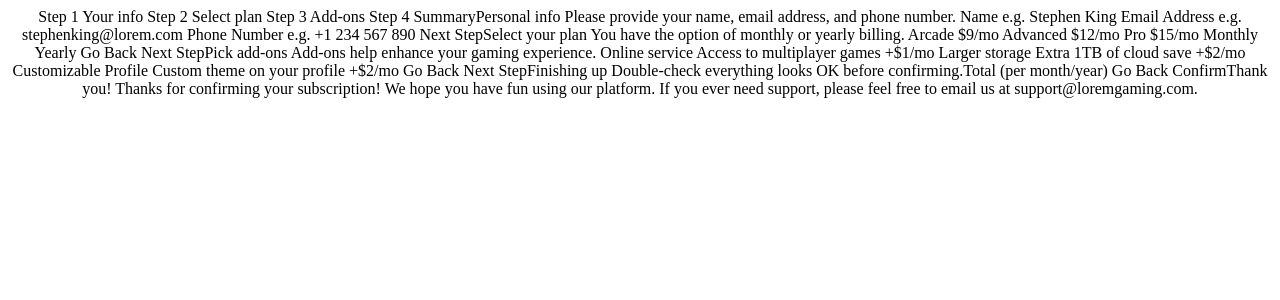
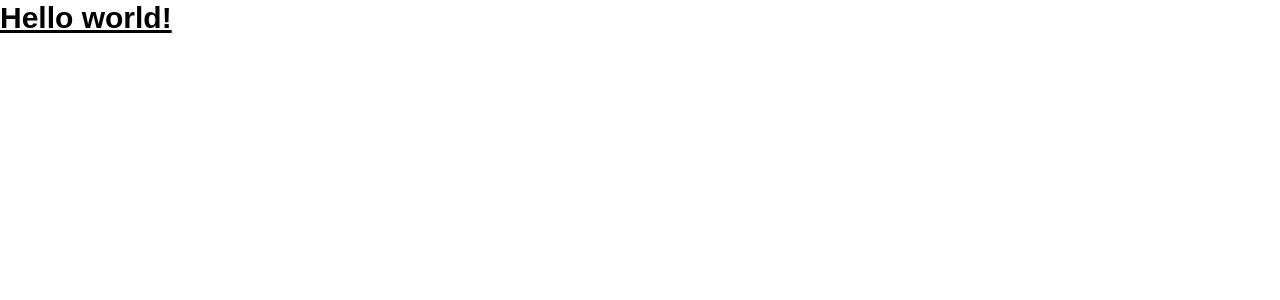
Before and after one commit to CruzFM/multi-step-menu, a React (Create React App) app: page / in a window 1280 px wide. Shown: the top 300 px of the page. Built offline with nearby package versions, Linux system fonts and the light colour scheme.

Commit message:
tailwind installed.

```diff
--- a/package.json
+++ b/package.json
@@ -34,5 +34,10 @@
       "last 1 firefox version",
       "last 1 safari version"
     ]
+  },
+  "devDependencies": {
+    "autoprefixer": "^10.4.13",
+    "postcss": "^8.4.19",
+    "tailwindcss": "^3.2.4"
   }
 }
--- /dev/null
+++ b/postcss.config.js
@@ -0,0 +1,6 @@
+module.exports = {
+  plugins: {
+    tailwindcss: {},
+    autoprefixer: {},
+  },
+}
--- a/src/App.css
+++ b/src/App.css
@@ -1,38 +1,74 @@
-.App {
-  text-align: center;
+/*-------------------*/
+/*       RESET       */
+/*-------------------*/
+
+/*Set up the body*/
+body {
+  margin: 0;
+  font-family: 'Montserrat', sans-serif;
+  -webkit-font-smoothing: antialiased;
+  -moz-osx-font-smoothing: grayscale;
+  width: 100%;
+  min-height: 100vh;
+  line-height: 1.5;
 }
 
-.App-logo {
-  height: 40vmin;
-  pointer-events: none;
+/* Box sizing */
+*,
+*::after,
+*::before{
+  box-sizing: border-box;
 }
 
-@media (prefers-reduced-motion: no-preference) {
-  .App-logo {
-    animation: App-logo-spin infinite 20s linear;
+
+/* Reset Margin */
+body,
+h1,
+h2,
+h3,
+h4,
+h5,
+h6,
+p,
+figure,
+picture{
+  margin: 0;
+}
+
+
+
+/* To make images easier to work with */
+img,
+picture{
+  max-width: 100%;
+  display: block;
+}
+
+/* To make form elements easier to work with */
+input,
+button,
+textarea,
+select{
+  font: inherit;
+}
+
+button{
+  border: none;
+  background-color: transparent;
+}
+/* remove animations for people who turned them off */
+@media (prefers-reduced-motion: reduce) {
+  *,
+  *::before,
+  *::after {
+    animation-duration: 0.01ms !important;
+    animation-iteration-count: 1 !important;
+    transition-duration: 0.01ms !important;
+    scroll-behavior: auto !important;
   }
 }
 
-.App-header {
-  background-color: #282c34;
-  min-height: 100vh;
-  display: flex;
-  flex-direction: column;
-  align-items: center;
-  justify-content: center;
-  font-size: calc(10px + 2vmin);
-  color: white;
-}
 
-.App-link {
-  color: #61dafb;
-}
-
-@keyframes App-logo-spin {
-  from {
-    transform: rotate(0deg);
-  }
-  to {
-    transform: rotate(360deg);
-  }
-}
+@tailwind base;
+@tailwind components;
+@tailwind utilities;
--- a/src/App.js
+++ b/src/App.js
@@ -4,33 +4,38 @@ function App() {
   return (
     <div className="App">
       {/* Sidebar start */}
-      Step 1 Your info Step 2 Select plan Step 3 Add-ons Step 4 Summary
+      {/* Step 1 Your info Step 2 Select plan Step 3 Add-ons Step 4 Summary */}
       {/* Sidebar end */}
       {/*  Step 1 start */}
-      Personal info Please provide your name, email address, and phone number.
+      {/* Personal info Please provide your name, email address, and phone number.
       Name e.g. Stephen King Email Address e.g. stephenking@lorem.com Phone
-      Number e.g. +1 234 567 890 Next Step
+      Number e.g. +1 234 567 890 Next Step */}
       {/* Step 1 end  */}
       {/* Step 2 start */}
-      Select your plan You have the option of monthly or yearly billing. Arcade
-      $9/mo Advanced $12/mo Pro $15/mo Monthly Yearly Go Back Next Step
+      {/* Select your plan You have the option of monthly or yearly billing. Arcade
+      $9/mo Advanced $12/mo Pro $15/mo Monthly Yearly Go Back Next Step */}
       {/* Step 2 end */}
       {/* Step 3 start */}
-      Pick add-ons Add-ons help enhance your gaming experience. Online service
+      {/* Pick add-ons Add-ons help enhance your gaming experience. Online service
       Access to multiplayer games +$1/mo Larger storage Extra 1TB of cloud save
       +$2/mo Customizable Profile Custom theme on your profile +$2/mo Go Back
-      Next Step
+      Next Step */}
       {/*   Step 3 end */}
       {/*  Step 4 start  */}
-      Finishing up Double-check everything looks OK before confirming.
+      {/* Finishing up Double-check everything looks OK before confirming. */}
       {/*  Dynamically add subscription and add-on selections here    */}
-      Total (per month/year) Go Back Confirm
+      {/* Total (per month/year) Go Back Confirm */}
       {/*  Step 4 end  */}
       {/* Step 5 start   */}
-      Thank you! Thanks for confirming your subscription! We hope you have fun
+
+      {/* Thank you! Thanks for confirming your subscription! We hope you have fun
       using our platform. If you ever need support, please feel free to email us
-      at support@loremgaming.com.
+      at support@loremgaming.com. */}
       {/* Step 5 end   */}
+
+      <h1 className="text-3xl font-bold underline">
+        Hello world!
+      </h1>
     </div>
   );
 }
--- /dev/null
+++ b/tailwind.config.js
@@ -0,0 +1,10 @@
+/** @type {import('tailwindcss').Config} */
+module.exports = {
+  content: [
+    "./src/**/*.{js,jsx,ts,tsx}",
+  ],
+  theme: {
+    extend: {},
+  },
+  plugins: [],
+}
```
Also changed, not shown: 1 other file (tests, documents, lock files or other folders).
